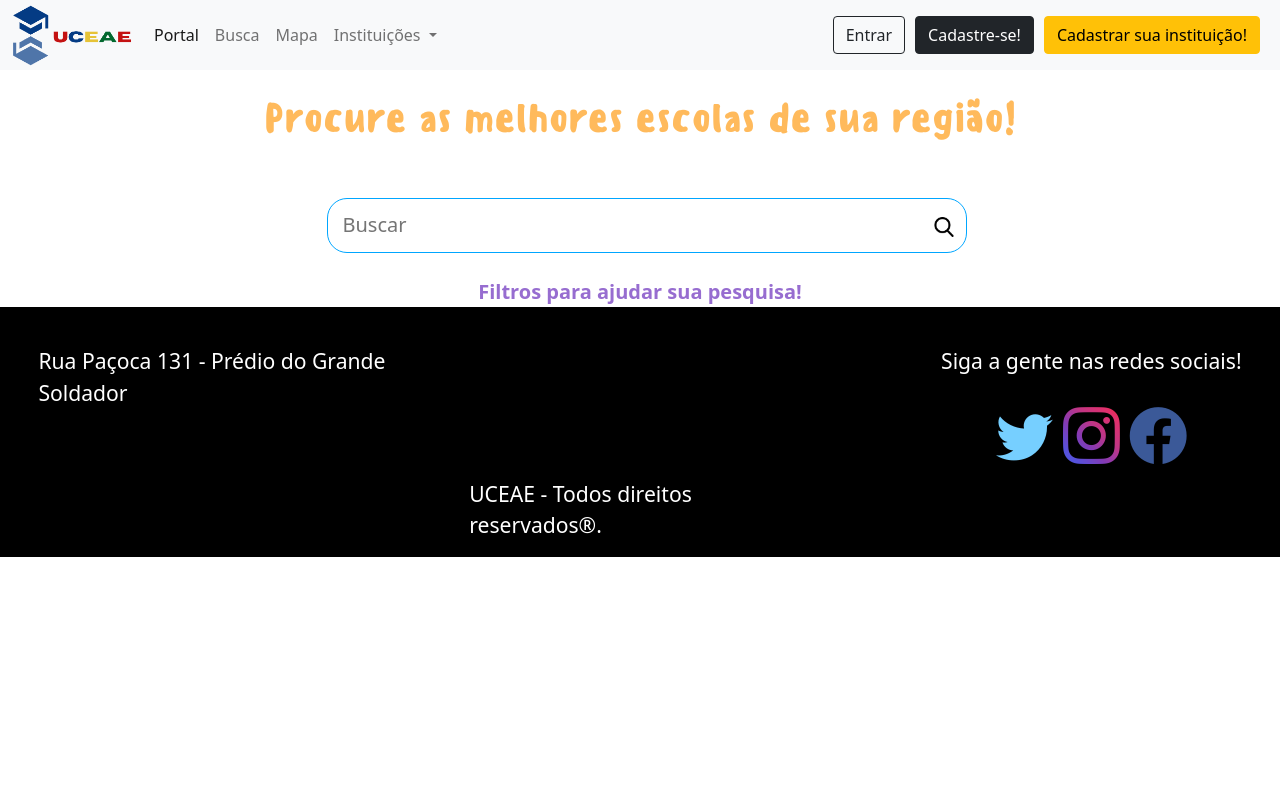
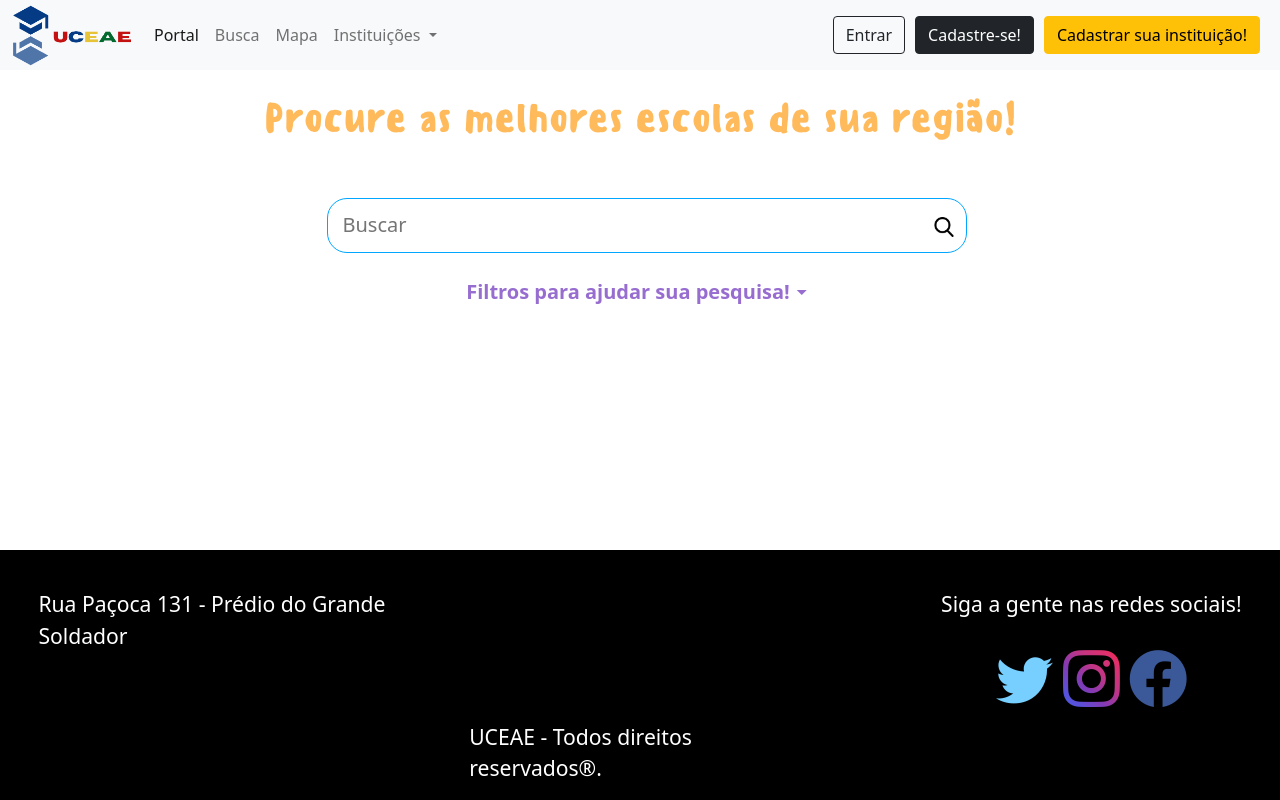
Before and after one commit to Eduardo5538/UCEAE, a PHP site: page /uceae-aluno/busca.php in a window 1280 px wide. Run offline with PHP 8.4, Linux system fonts and the light colour scheme; some libraries are stand-ins or nearby versions.

Commit message:
css do busca terminado

```diff
--- a/uceae-aluno/busca.php
+++ b/uceae-aluno/busca.php
@@ -8,14 +8,25 @@
     <link rel="stylesheet" type="text/css" href="css/busca.css">
     <link rel="stylesheet" href="https://unpkg.com/aos@next/dist/aos.css" />
     <script src="https://ajax.googleapis.com/ajax/libs/jquery/3.6.0/jquery.min.js"></script>
+    <link rel="stylesheet" href="https://fonts.googleapis.com/css2?family=Material+Symbols+Outlined:opsz,wght,FILL,GRAD@48,400,0,0" />
 
 	<title>UCEAE</title>
 
     <script type="text/javascript">
 		$(document).ready(function(){
 			$("#toogle").click(function(){
-				$("#filtros").slideToggle('slow');
-			});
+        $("#filtros").slideToggle('slow', function(){
+          if($('#filtros').css('display') == 'none'){
+            $(".material-symbols-outlined").remove();
+            $("#toogle").append('<span class="material-symbols-outlined">arrow_drop_down</span>');
+          }
+          if($('#filtros').css('display') == 'block'){
+            $(".material-symbols-outlined").remove();
+            $("#toogle").append('<span class="material-symbols-outlined">arrow_drop_up</span>');
+          }
+        });
+        }
+			);
 		});
 	</script>
 
@@ -96,7 +107,9 @@
     </div>
     <br>
 
-    <p id="toogle">Filtros para ajudar sua pesquisa!</p>
+    <p id="toogle">Filtros para ajudar sua pesquisa!
+        <span class="material-symbols-outlined" style="color: #976DD0;">arrow_drop_down</span>
+    </p>
 
     <div id="filtros">
         <div id="inputs">
--- a/uceae-aluno/css/busca.css
+++ b/uceae-aluno/css/busca.css
@@ -14,8 +14,9 @@ html{
 	overflow-y: scroll !important;
 }
 body{
-	display: flex;
-	flex-direction: column;
+    min-height: 100vh;
+    display: grid;
+    grid-template-rows: auto 1fr auto;
 }
 html,body{
     width: 100%;
@@ -70,6 +71,9 @@ footer{
 }
 #toogle{
     margin: 0 auto;
+    display: flex;
+    justify-content: center;
+    align-items: center;
     color: #976DD0;
     text-align: center;
     font-size: 20px;
```
